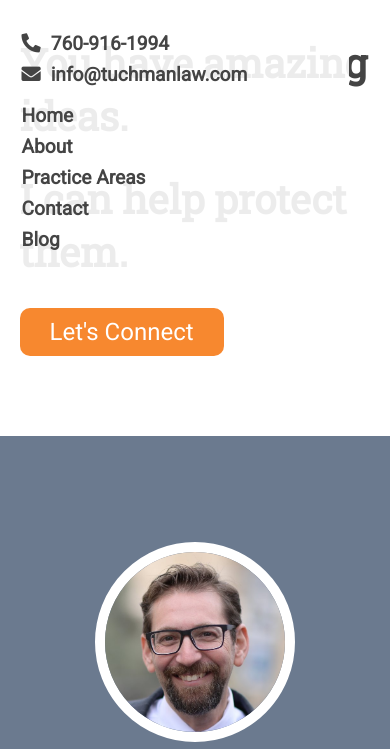
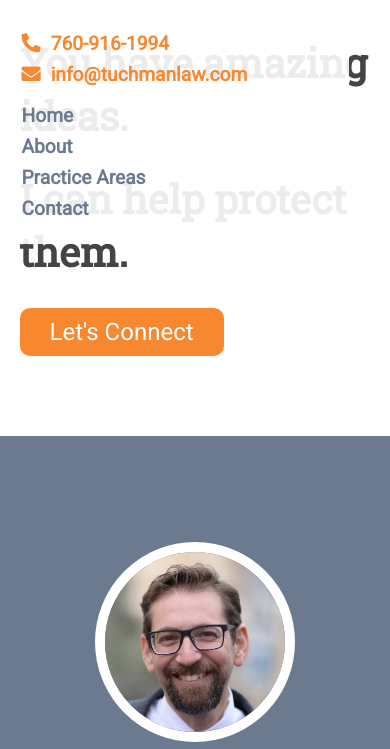
Before and after one commit to idotuchman/tuchmanlaw, a website: page index.html in a window 390 px wide. Both pictures are taken after a click on the element 356 px from the left and 28 px from the top of the page. Shown: the part 60-809 px from the top of the page. Drawn offline with Linux system fonts and the light colour scheme.

Commit message:
temporarily remove blog link

```diff
--- a/css/styles.css
+++ b/css/styles.css
@@ -149,12 +149,17 @@ nav ul li {
 .main-nav a {
   color: var(--clr-primary);
   font-size: 1.2rem;
+  font-weight: bold;
   padding-bottom: 2px;
 }
 
 .main-nav a:hover {
-  color: #333;
-  border-bottom: 2px solid #333;
+  color: var(--clr-accent);
+  border-bottom: 2px solid var(--clr-accent);
+}
+
+.main-nav .contact-bar a {
+  color: var(--clr-accent);
 }
 
 .contact-bar i {
@@ -434,12 +439,6 @@ textarea:focus {
     padding: 0;
   }
 
-  .main-nav a {
-    font-size: 1.2rem;
-    font-weight: bold;
-    color: var(--clr-text-dark);
-  }
-
   /* HOME SECTION */
   .home {
     height: 100%;
--- a/index.html
+++ b/index.html
@@ -25,7 +25,7 @@
           <li><a href="#about">About</a></li>
           <li><a href="#practice">Practice Areas</a></li>
           <li><a href="#connect">Contact</a></li>
-          <li><a href="#blog">Blog</a></li>
+          <!-- <li><a href="#blog">Blog</a></li> -->
         </ul>
       </div>
     </nav>
```
